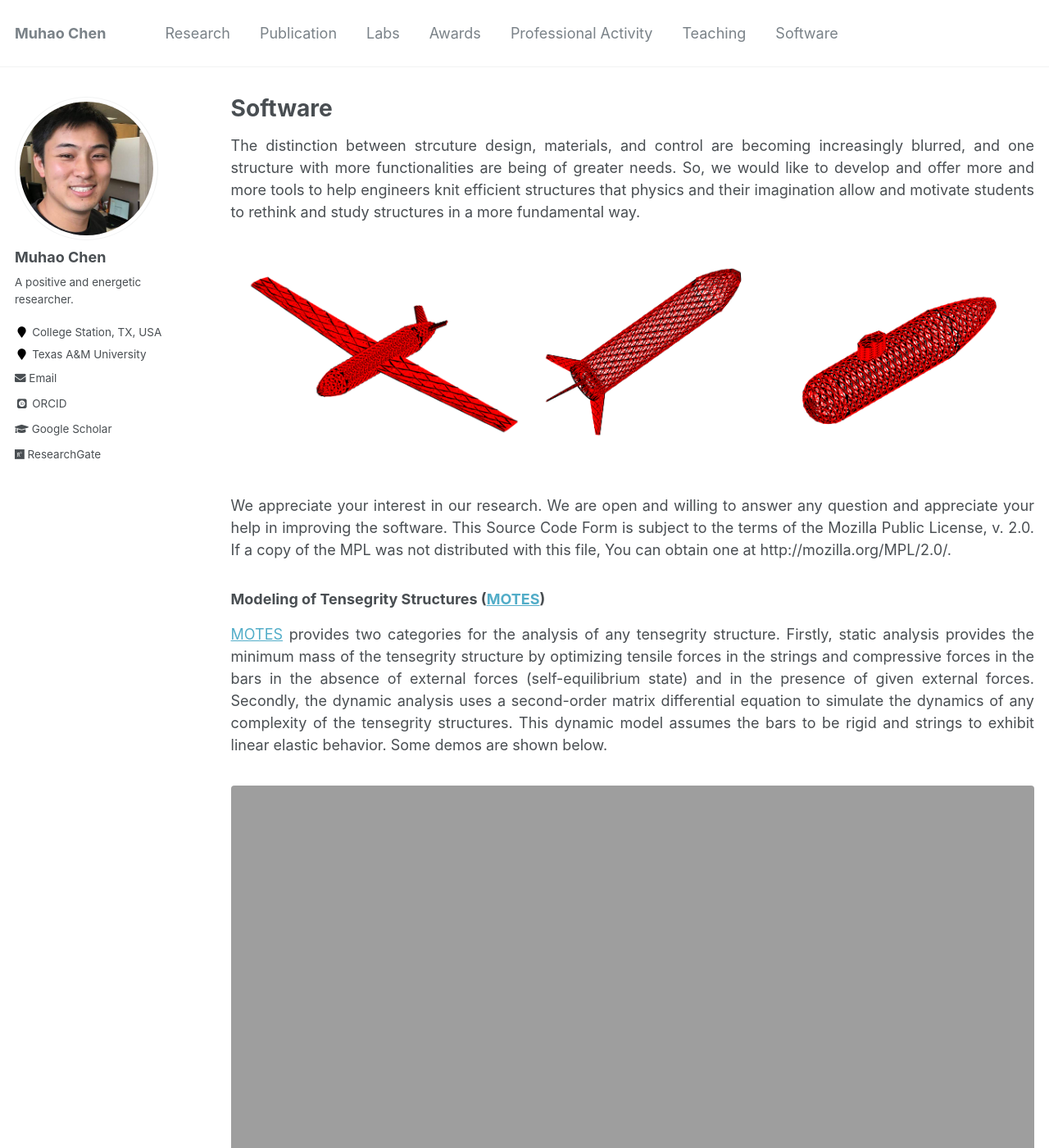
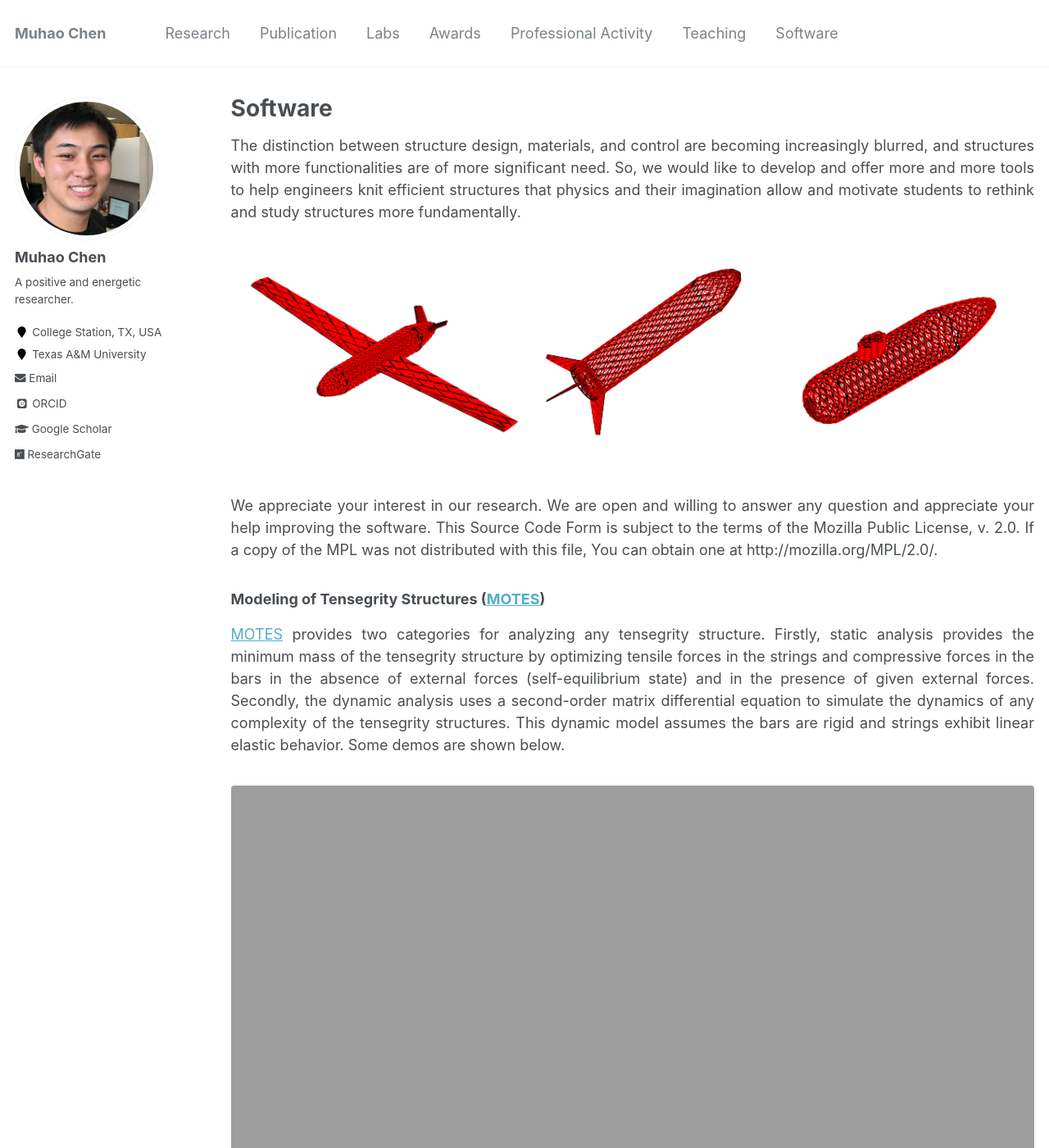
Before and after one commit to Muhao-Chen/muhao-chen.github.io, a Jekyll site: the page built from _pages/resources.md, in a window 1280 px wide and 1400 px high. Shown: the whole window at 82% size. Built offline with Jekyll 4.4.1, drawn with Linux system fonts in a browser that asks for light colours; some web fonts are replaced; some of the changed text lies outside the part shown.

Commit message:
Update resources.md

```diff
--- a/_pages/resources.md
+++ b/_pages/resources.md
@@ -8,16 +8,16 @@ toc: true
 
 <div style="text-align: justify;" markdown="1">
 
-The distinction between strcuture design, materials, and control are becoming increasingly blurred, and one structure with more functionalities are being of greater needs. So, we would like to develop and offer more and more tools to help engineers knit efficient structures that physics and their imagination allow and motivate students to rethink and study structures in a more fundamental way.
+The distinction between structure design, materials, and control are becoming increasingly blurred, and structures with more functionalities are of more significant need. So, we would like to develop and offer more and more tools to help engineers knit efficient structures that physics and their imagination allow and motivate students to rethink and study structures more fundamentally.
 
 <td><figure><img src="{{ site.url }}/images/rffi/plane_rocket_sub.png" width="200"/></figure></td>
 
-We appreciate your interest in our research. We are open and willing to answer any question and appreciate your help in improving the software. This Source Code Form is subject to the terms of the Mozilla Public License, v. 2.0. If a copy of the MPL was not distributed with this file, You can obtain one at http://mozilla.org/MPL/2.0/.
+We appreciate your interest in our research. We are open and willing to answer any question and appreciate your help improving the software. This Source Code Form is subject to the terms of the Mozilla Public License, v. 2.0. If a copy of the MPL was not distributed with this file, You can obtain one at http://mozilla.org/MPL/2.0/.
 
 
 ### Modeling of Tensegrity Structures ([MOTES](https://github.com/Muhao-Chen/Modeling_of_Tensegrity_Structures_MOTES))
 
-[MOTES](https://github.com/Muhao-Chen/Modeling_of_Tensegrity_Structures_MOTES) provides two categories for the analysis of any tensegrity structure. Firstly, static analysis provides the minimum mass of the tensegrity structure by optimizing tensile forces in the strings and compressive forces in the bars in the absence of external forces (self-equilibrium state) and in the presence of given external forces. Secondly, the dynamic analysis uses a second-order matrix differential equation to simulate the dynamics of any complexity of the tensegrity structures. This dynamic model assumes the bars to be rigid and strings to exhibit linear elastic behavior. Some demos are shown below.
+[MOTES](https://github.com/Muhao-Chen/Modeling_of_Tensegrity_Structures_MOTES) provides two categories for analyzing any tensegrity structure. Firstly, static analysis provides the minimum mass of the tensegrity structure by optimizing tensile forces in the strings and compressive forces in the bars in the absence of external forces (self-equilibrium state) and in the presence of given external forces. Secondly, the dynamic analysis uses a second-order matrix differential equation to simulate the dynamics of any complexity of the tensegrity structures. This dynamic model assumes the bars are rigid and strings exhibit linear elastic behavior. Some demos are shown below.
 
 <figure><img src="{{ site.url }}/images/rffi/motes.png" width="200"/></figure>
 
@@ -32,7 +32,7 @@ We appreciate your interest in our research. We are open and willing to answer a
 
 ### Tensegrity Finite Element Method ([TsgFEM](https://github.com/Muhao-Chen/Tensegrity_Finite_Element_Method_TsgFEM))
 
-[TsgFEM](https://github.com/Muhao-Chen/Tensegrity_Finite_Element_Method_TsgFEM) allows one to do the following studies, but not limited to the listed items. For statics, 1). Conducting structure equilibrium configuration, prestress design, and stiffness studies. 2). Performing prestress and mechanism modes analysis. 3). Checking stiffness, stability, and robustness in terms of prestress, materials, and geometric information of the structure. 4). Conducting studies on form-finding of tensegrity systems. 5). Simulating the forced motion of structures. 6). Studying the feasibility of pseudo-static deployment trajectories. For dynamics: 1). Rigid body dynamics with acceptable errors by setting relatively high stiffness for bars. 2). FEM dynamics simulation with elastic or plastic deformations in the presence of various kinds of boundary conditions, such as fixing any nodes in any direction, applying static or dynamic external forces (i.e., gravitational force, some specified forces, or arbitrary seismic vibrations). 3). Modal analysis, including natural frequency and corresponding modes. 4). An interface towards structural control by a compact state-space form of a linear model. Some demos are shown below.
+[TsgFEM](https://github.com/Muhao-Chen/Tensegrity_Finite_Element_Method_TsgFEM) allows one to do the subsequent studies, but not limited to the listed items. For statics, 1). Conducting structure equilibrium configuration, prestress design, and stiffness studies. 2). Performing prestress and mechanism modes analysis. 3). Checking stiffness, stability, and robustness in terms of the structure's prestress, materials, and geometric information. 4). Conducting studies on form-finding of tensegrity systems. 5). Simulating the forced motion of structures. 6). Studying the feasibility of pseudo-static deployment trajectories. For dynamics: 1). Rigid body dynamics with acceptable errors by setting relatively high stiffness for bars. 2). FEM dynamics simulation with elastic or plastic deformations in the presence of various kinds of boundary conditions, such as fixing any nodes in any direction, applying static or dynamic external forces (i.e., gravitational force, some specified forces, or random seismic vibrations). 3). Modal analysis, including natural frequency and corresponding modes. 4). An interface towards structural control by a compact state-space form of a linear model. Some demos are shown below.
 
 <table>
 <tr>
@@ -75,14 +75,14 @@ TensegFoil allows one to conduct the following studies. 1). Design tensegrity mo
 
 ### Tensegrity with Arbitrary Shape of Rigid Bodies (TsgRgd)
 
-TsgRgd allows one to 1). Conduct structure equilibrium configuration, prestress design, and stiffness studies. 2). Perform prestress and mechanism modes analysis. 3). Check stiffness, stability, and robustness in terms of the structure's prestress, materials, and geometric information. 4). Conduct studies on form-finding of rigid body tensegrity systems. 5). Simulate the forced motion of structures. 6) Study the feasibility of pseudo-static deployment trajectories. It is also shown that the rigid body tensegrity system yields to the pure string-bar one without rigid bodies. Some demos are shown below.
+TsgRgd allows one to 1). Conduct structure equilibrium configuration, prestress design, and stiffness studies. 2). Perform prestress and mechanism modes analysis. 3). Check stiffness, stability, and robustness regarding the structure prestress, materials, and geometric information. 4). Conduct studies on form-finding of rigid body tensegrity systems. 5). Simulate the forced motion of structures. 6) Study the feasibility of pseudo-static deployment trajectories. It is also shown that the rigid body tensegrity system yields to the pure string-bar one without rigid bodies. Some demos are shown below.
 
 <figure><img src="{{ site.url }}/images/rffi/tsgrbd.png" width="200"/></figure>
 
 
 ### Tensegrity Structure Toolboxes (TensegBox)
 
-TensegBox allows one to model, run HPRC (High-Performance Research Computing), get statics, dynamics, and control reports, and generate animations of tensegrity structures in a very short amount of time. We also provide interfaces to other CAE software such as [Adams](https://www.mscsoftware.com/product/adams), [ANSYS](https://www.ansys.com/), [FreeCAD](https://www.freecadweb.org/), [RFEM](https://www.dlubal.com/en-US/products/rfem-fea-software/what-is-rfem), [MuJoCo](https://mujoco.org/), [SolidWorks](https://www.solidworks.com/), etc. Some demos are shown below.
+TensegBox allows one to model, run HPRC (High-Performance Research Computing), get statics, dynamics, and control reports, and generate animations of tensegrity structures in a concise amount of time. We also provide interfaces to other CAE software such as [Adams](https://www.mscsoftware.com/product/adams), [ANSYS](https://www.ansys.com/), [FreeCAD](https://www.freecadweb.org/), [RFEM](https://www.dlubal.com/en-US/products/rfem-fea-software/what-is-rfem), [MuJoCo](https://mujoco.org/), [SolidWorks](https://www.solidworks.com/), etc. Some demos are shown below.
 
 
 
```
